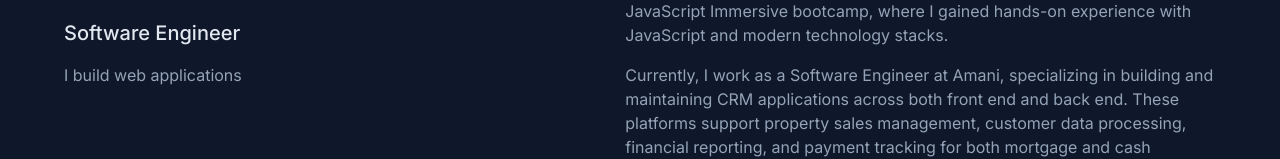
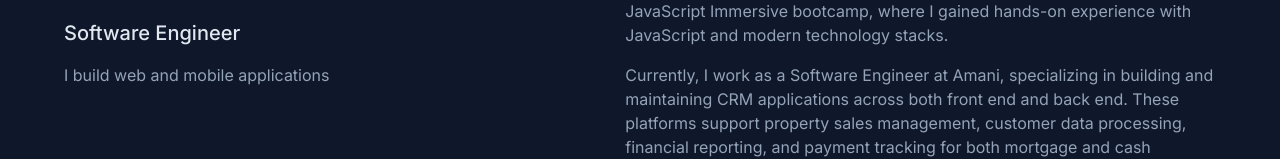
Before and after one commit to SyahidbinFadlyl/e-portofolio, a Next.js app: page / in a window 1280 px wide. Shown: the part 161-320 px from the top of the page. Built offline with nearby package versions, Linux system fonts and the light colour scheme.

Commit message:
Update job description in Header component

```diff
--- a/src/components/Header/index.tsx
+++ b/src/components/Header/index.tsx
@@ -39,7 +39,7 @@ export default function Header() {
           Software Engineer
         </Typography>
         <Typography sx={{ mt: "1rem", fontSize: "1rem" }} color={"#94A3B8"}>
-          I build web applications
+          I build web and mobile applications
         </Typography>
         <Navbar />
       </Box>
```
